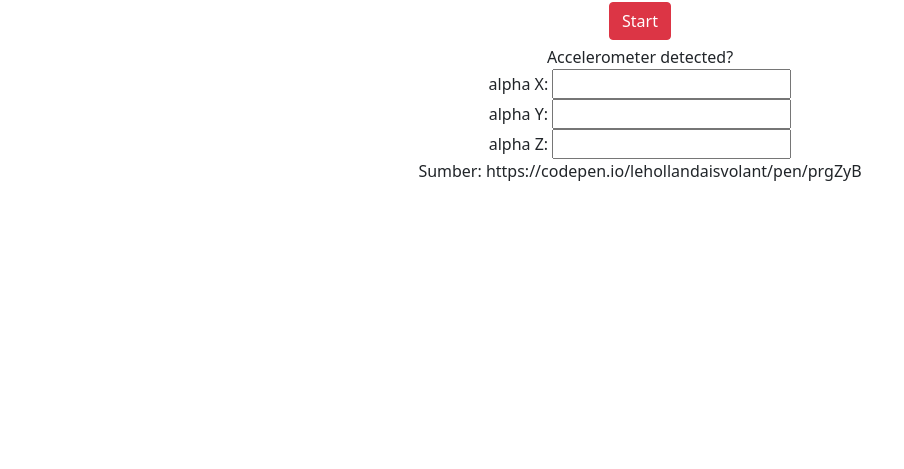
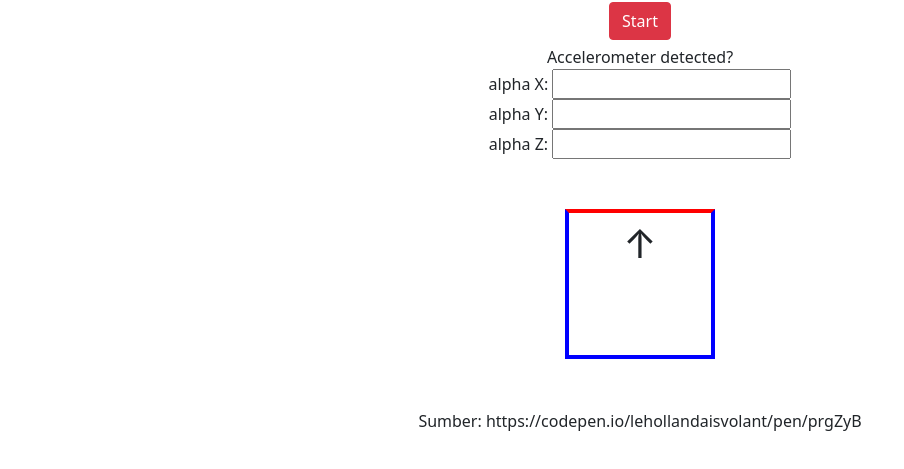
Before and after one commit to fikrifaizal/rpl, a plain HTML site: page method/accelerometer.html in a window 1280 px wide. Shown: the part 103-572 px from the top of the page, without its empty margins (0-904 px from the left). Drawn offline with nearby package versions, Linux system fonts and the light colour scheme.

Commit message:
update accelerometer

```diff
--- a/method/accelerometer.html
+++ b/method/accelerometer.html
@@ -26,6 +26,7 @@
           alpha Y: <input type="text" readonly id="y" value="" /><br>
           alpha Z: <input type="text" readonly id="z" value="" /><br>
         </section>
+        <div id="block">↑</div>
 
         <p>Sumber: https://codepen.io/lehollandaisvolant/pen/prgZyB</p>
       </div>
```
